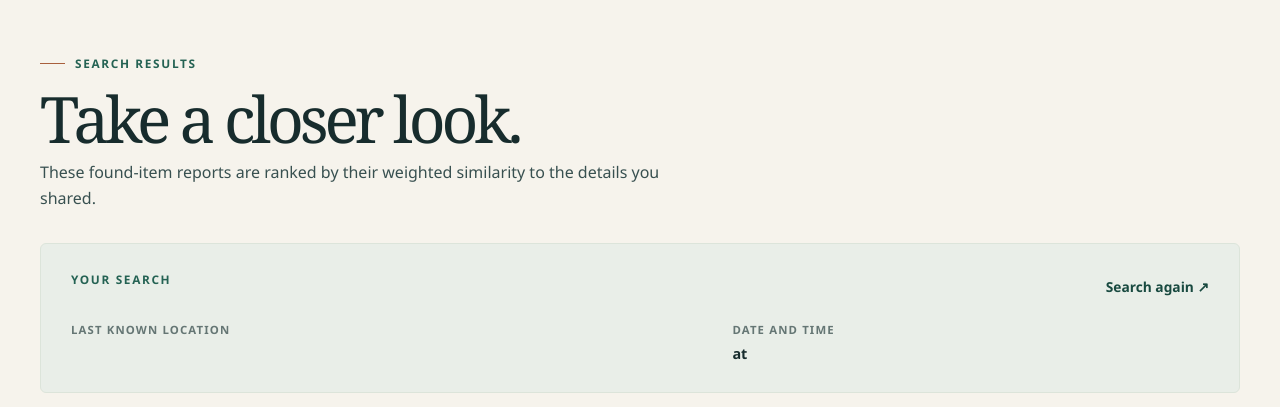
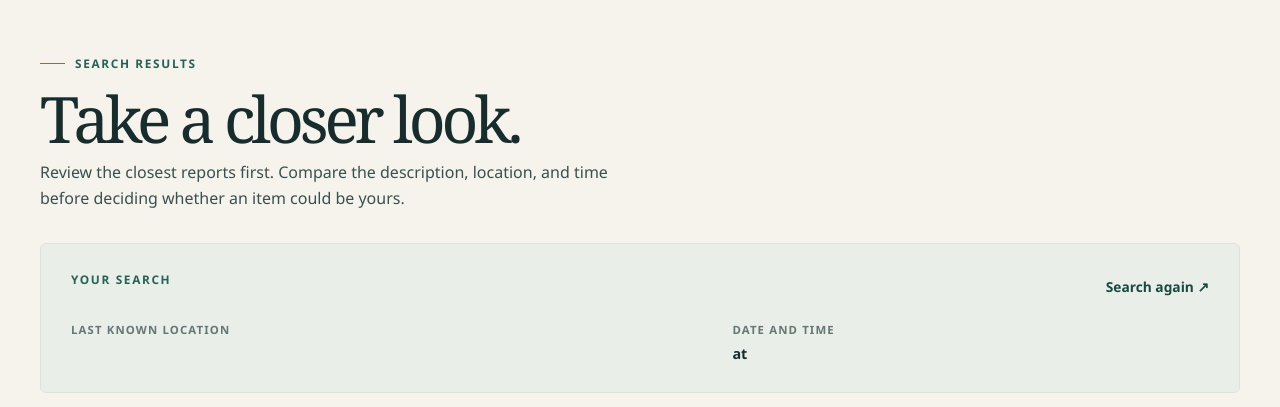
Before and after one commit to Baboucarr16/FindBack-NLP, a Flask app: template templates/results.html in a window 1280 px wide. Shown: the part 88-495 px from the top of the page. Run offline with Flask 3, Linux system fonts and the light colour scheme; the template is opened without the code that fills it, so the values that code supplies are empty.

Commit message:
Clarify FindBack match results and safety guidance

```diff
--- a/templates/results.html
+++ b/templates/results.html
@@ -26,7 +26,7 @@
             <section class="results-heading">
                 <p class="eyebrow"><span class="eyebrow-rule" aria-hidden="true"></span> Search results</p>
                 <h1>Take a closer look.</h1>
-                <p>These found-item reports are ranked by their weighted similarity to the details you shared.</p>
+                <p>Review the closest reports first. Compare the description, location, and time before deciding whether an item could be yours.</p>
             </section>
 
             <section class="report-summary" aria-labelledby="report-summary-title">
@@ -70,8 +70,8 @@
                         <p class="eyebrow">Closest reports</p>
                         <h2 id="candidate-title">Review each candidate</h2>
                         <p class="similarity-note">
-                            Scores measure text and context similarity, not a guaranteed match.
-                            Verify the details with the venue before claiming an item.
+                            Similarity scores compare text and context; they do not confirm ownership.
+                            Check the details with the venue before arranging to collect an item.
                         </p>
                     </div>
                     <p class="score-disclaimer">Similarity scores are not probabilities of recovery.</p>
@@ -83,7 +83,7 @@
                         <div class="candidate-topline">
                             <div class="candidate-rank">
                                 <span class="rank-number">{{ "%02d"|format(loop.index) }}</span>
-                                <span class="rank-label">Ranked candidate</span>
+                                <span class="rank-label">Potential match</span>
                             </div>
                             <span class="report-reference">Report {{ match["report_id"] }}</span>
                         </div>
```
